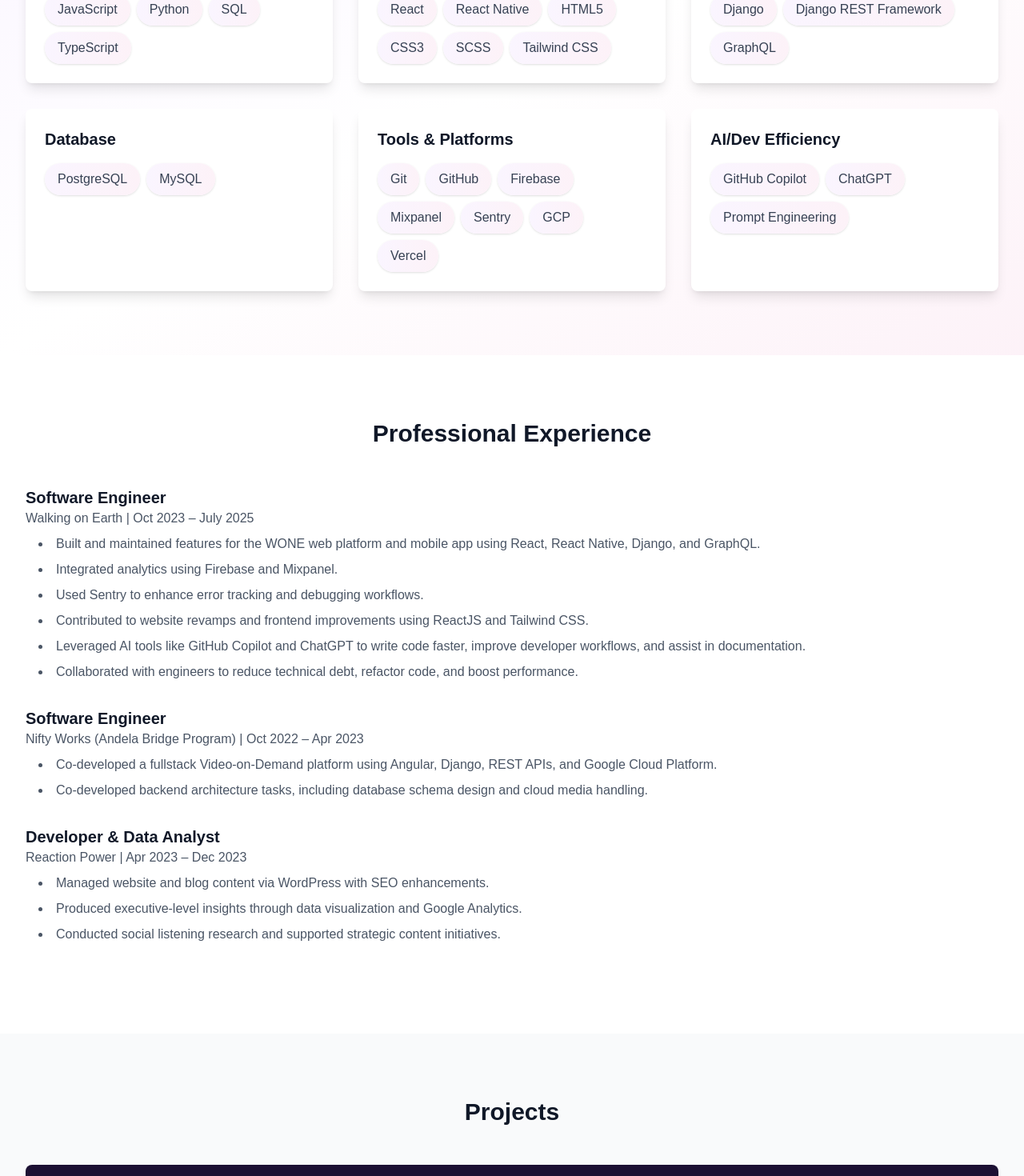
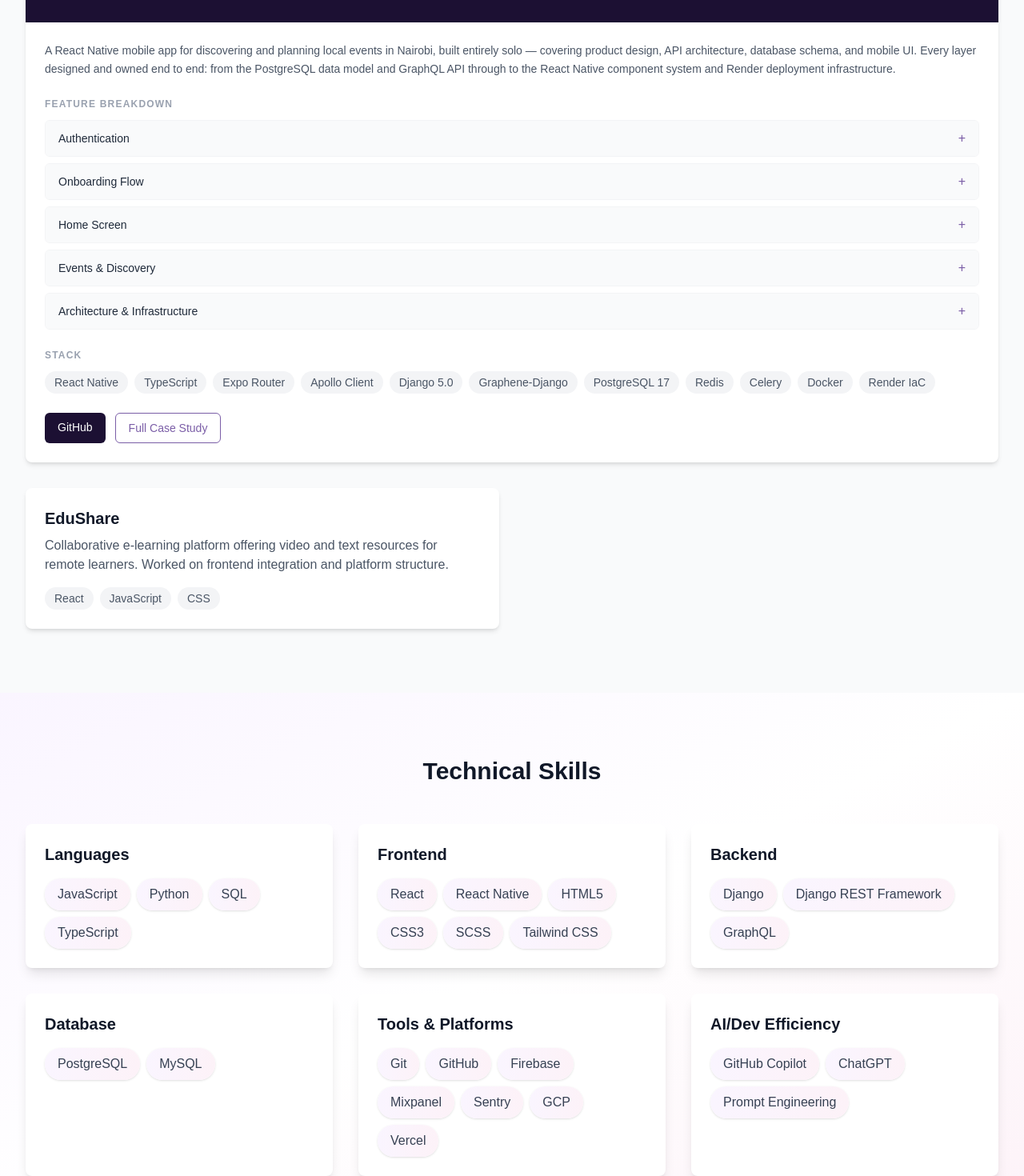
Before and after one commit to faithkatherine/Portfolio, a Next.js app: page / in a window 1280 px wide. Shown: the part 1040-2510 px from the top of the page at 80% size. Built offline with nearby package versions, Linux system fonts and the light colour scheme.

Commit message:
Remove duplicate Projects component in page.tsx

```diff
--- a/src/app/page.tsx
+++ b/src/app/page.tsx
@@ -9,9 +9,10 @@
     <main className="min-h-screen">
       <Navbar />
       <Hero />
+      <Projects />
       <Skills />
       <Experience />
-      <Projects />
+
     </main>
   )
 }
```
